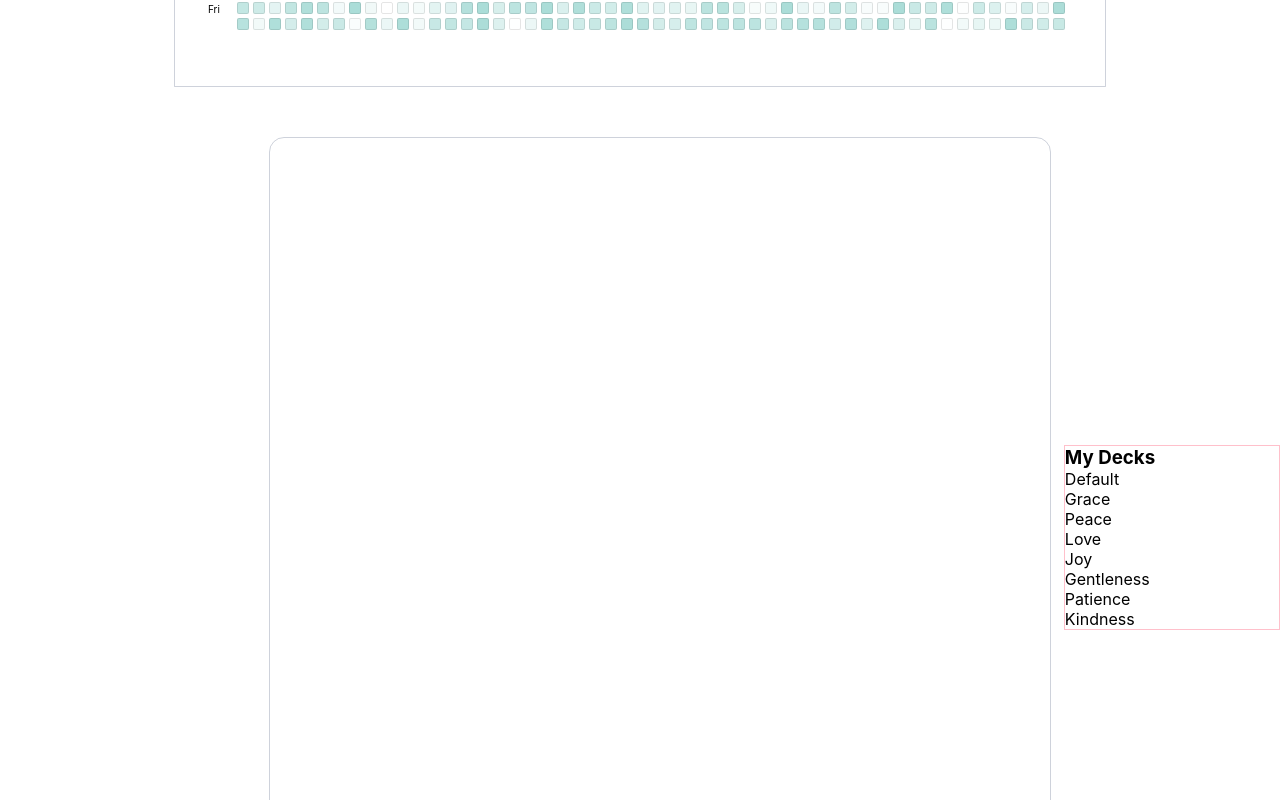
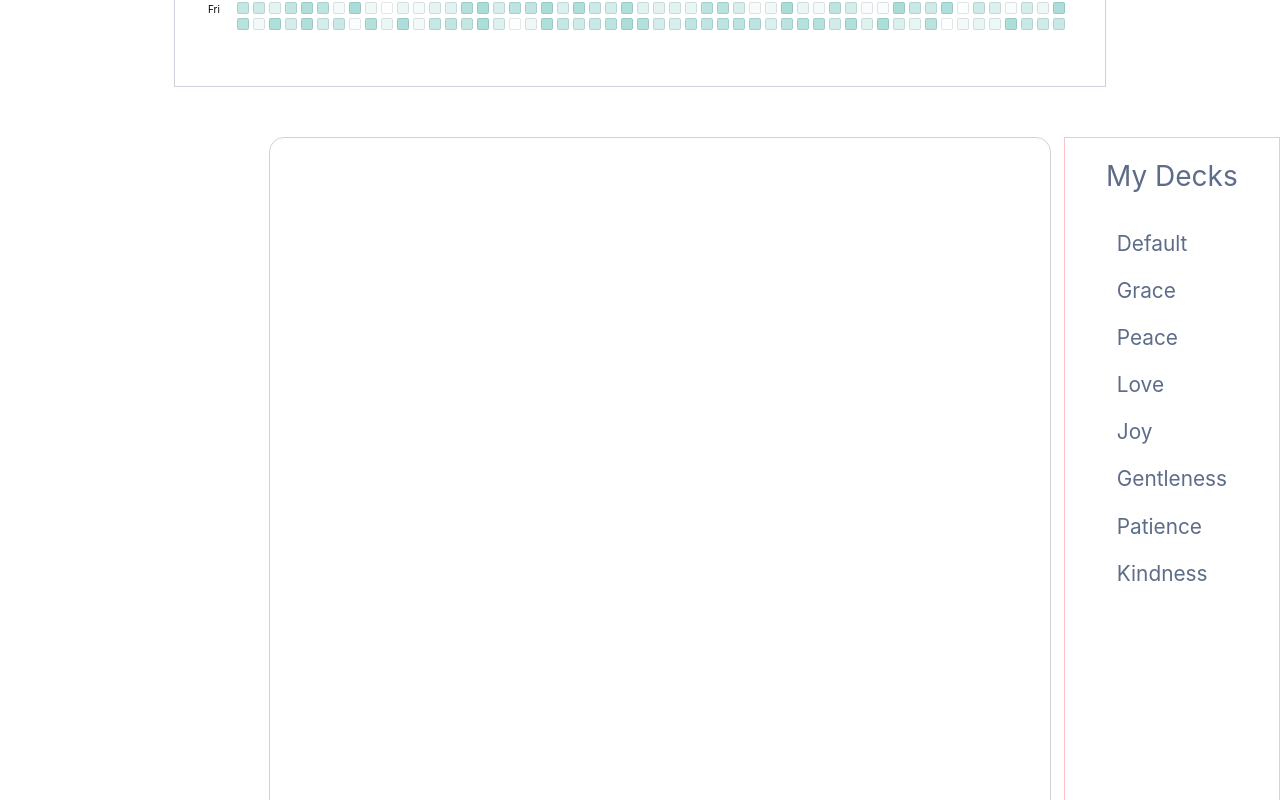
Before and after one commit to AlliDoisCode1234/picture-bible-anki, a React (Create React App) app: page / in a window 1280 px wide. Shown: the part 720-1520 px from the top of the page. Built offline with nearby package versions, Linux system fonts and the light colour scheme.

Commit message:
deck styles added on user profile

```diff
--- a/src/app/Components/Decks.css
+++ b/src/app/Components/Decks.css
@@ -4,4 +4,21 @@
   width: 20%;
   border: 1px solid pink;
   margin-top: 50px;
+  height: 100vh;
+  align-items: center;
 }
+
+.decks > h3 {
+  justify-content: center;
+  align-items: center;
+  color: #5d6c89;
+  font-weight: normal;
+  padding: 10% 0 7.5% 0;
+  font-size: 1.75rem;
+}
+
+.decks__decksListItem {
+  color: #5d6c89;
+  padding-top: 20%;
+  font-size: 1.3rem;
+}
--- a/src/app/Components/Decks.js
+++ b/src/app/Components/Decks.js
@@ -5,16 +5,16 @@ import './Decks.css'
 const Decks = () => {
     return (
         <div className="decks">
-            <h3>My Decks</h3>
-            <ul>
-                <li>Default</li>
-                <li>Grace</li>
-                <li>Peace</li>
-                <li>Love</li>
-                <li>Joy</li>
-                <li>Gentleness</li>
-                <li>Patience</li>
-                <li>Kindness</li>
+            <h3 className="decks__myDecks">My Decks</h3>
+            <ul className="decks__decksList">
+                <li className="decks__decksListItem">Default</li>
+                <li className="decks__decksListItem">Grace</li>
+                <li className="decks__decksListItem">Peace</li>
+                <li className="decks__decksListItem">Love</li>
+                <li className="decks__decksListItem">Joy</li>
+                <li className="decks__decksListItem">Gentleness</li>
+                <li className="decks__decksListItem">Patience</li>
+                <li className="decks__decksListItem">Kindness</li>
                 {/* Map through all of the user decks */}
             </ul>
         </div>
```
